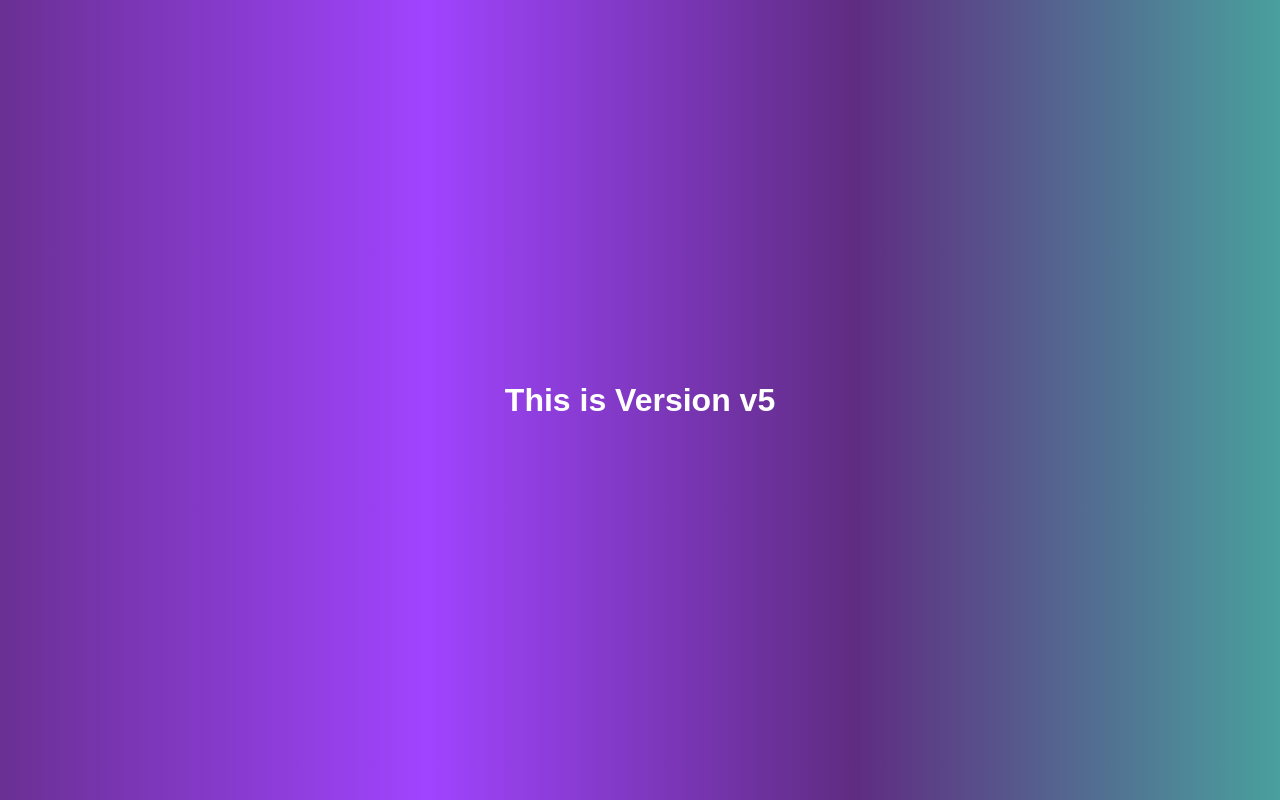
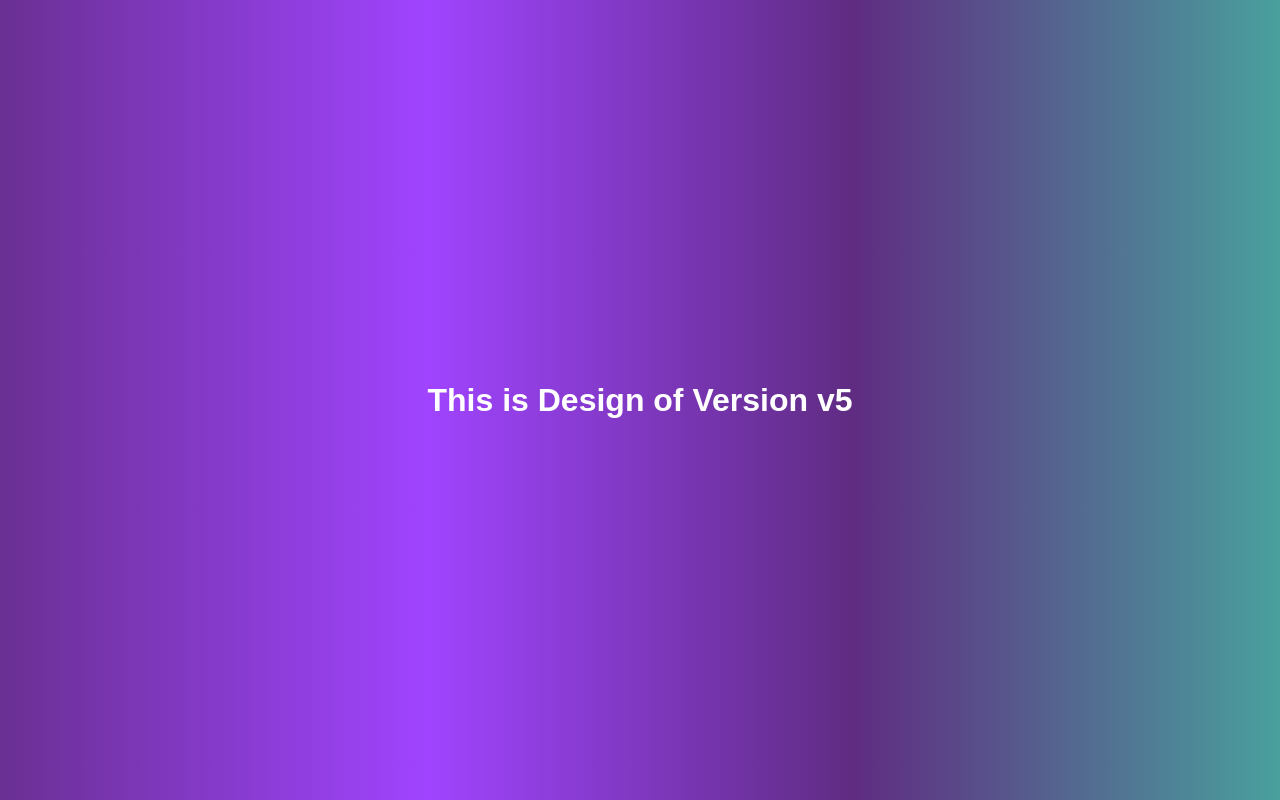
Before and after one commit to imran-2654/myrepo, a plain HTML site: page index.html in a window 1280 px wide. Drawn offline with Linux system fonts and the light colour scheme.

Commit message:
Changed H1

```diff
--- a/index.html
+++ b/index.html
@@ -7,6 +7,6 @@
     <title>Document</title>
 </head>
 <body>
-    <h1>This is Version v5</h1>
+    <h1>This is Design of Version v5</h1>
 </body>
 </html>
```
